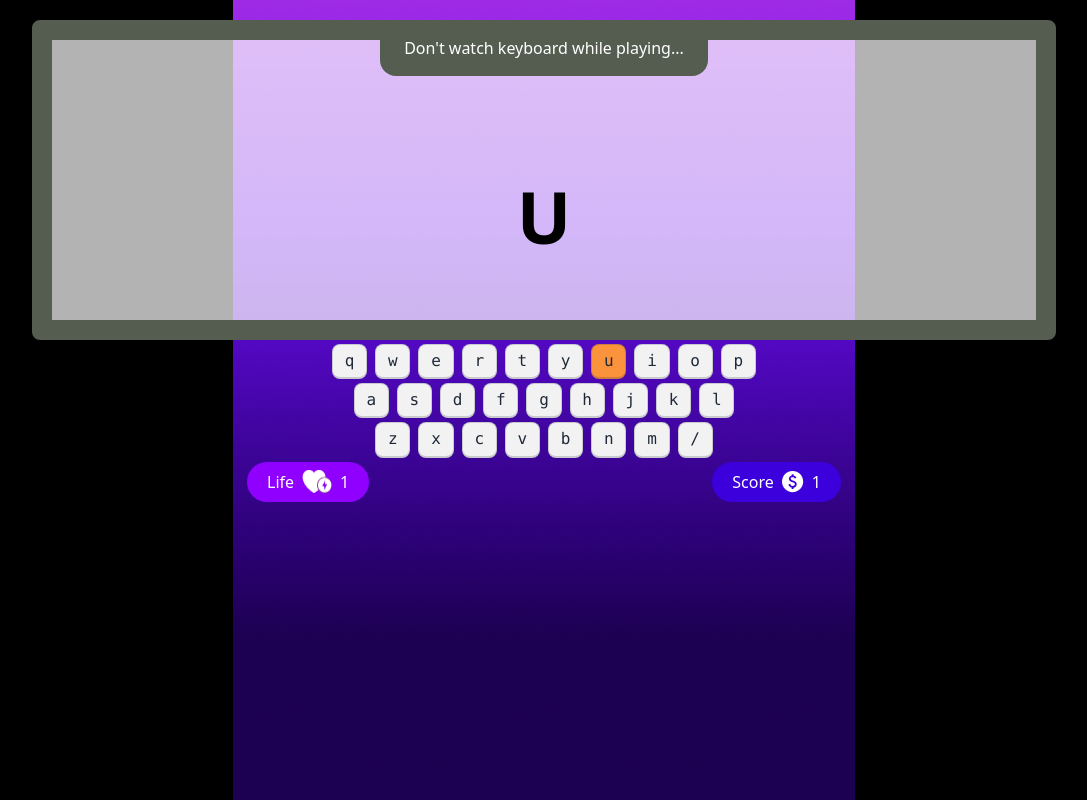
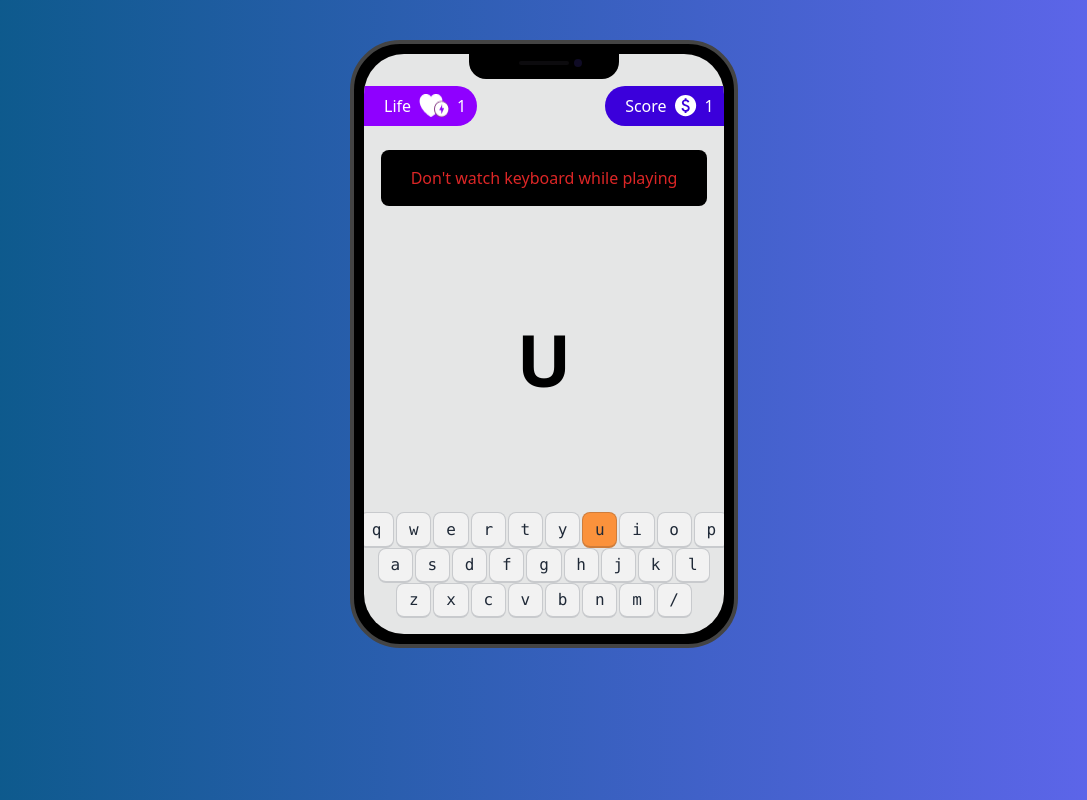
Before and after one commit to NihanShahriarPalock/Alpha-Clash-Game, a plain HTML site: page index.html in a window 1280 px wide. Both pictures are taken after a click on the button "Play Now". Shown: the whole page, without its empty margins (96-1183 px from the left). Drawn offline with nearby package versions, Linux system fonts and the light colour scheme.

Commit message:
Design Changes

```diff
--- a/index.html
+++ b/index.html
@@ -12,7 +12,7 @@
 </head>
 
 <body>
-    <main class="min-h-screen bg-black bg-[url(images/background.png)] bg-no-repeat bg-center">
+    <main class="min-h-screen  bg-gradient-to-r from-sky-800 to-indigo-500 ">
         <section id="dashboard">
             <div class="min-h-screen flex gap-6  flex-col justify-center items-center ">
                 <h1 class="text-8xl text-white">ALPHABET CLASH</h1>
@@ -25,7 +25,7 @@
 
         <section id="gameControl" class="hidden">
             <div class="items-center flex justify-center flex-col gap-7">
-                <div
+                <!-- <div
                     class="artboard artboard-horizontal phone-6 bg-[#ffffffB3] rounded-lg border-[#555D50] border-[20px] mt-5">
                     <div class="flex justify-center">
                         <p class="bg-[#555D50]  text-white -mt-1 pb-4 px-6 rounded-br-2xl rounded-bl-2xl">Don't watch
@@ -36,11 +36,88 @@
                         <p id="currentAlphabet" class="font-extrabold text-black text-7xl">Y</p>
                     </div>
 
+                </div> -->
+
+                <div class="mockup-phone mt-10">
+                    <div class="camera"></div>
+                    <div class="display">
+                        <div class="artboard artboard-demo w-[360px] h-[580px]">
+
+
+                            <!-- Life and Score -->
+                            <div class="flex gap-x-32 mt-8">
+                                <div class="flex text-white bg-[#8F00FF] rounded-r-3xl px-5 py-2 gap-2">
+                                    <p>Life</p>
+                                    <img src="./images/Life-icon.png" alt="Life">
+                                    <p>1</p>
+                                </div>
+
+                                <div class="flex text-white bg-[#3B00DB] rounded-l-3xl  px-5 py-2 gap-2">
+                                    <span>Score</span>
+                                    <img src="./images/score.svg" alt="Score">
+                                    <span>1</span>
+                                </div>
+                            </div>
+
+                            <!-- Warning Message -->
+                            <div class="flex justify-center">
+                                <p class="bg-black font-medium  text-red-600 mt-6 py-4 px-[30px] rounded-lg">Don't watch keyboard while playing</p>
+                            </div>
+
+
+
+                            <div class="flex justify-center items-center h-full">
+                                <p id="currentAlphabet" class="font-extrabold text-black text-7xl">Y</p>
+                            </div>
+
+                        <!-- Keyboard Layout -->
+                            <div class="mb-4">
+                                <div class="flex justify-center gap-[2px]">
+                                    <kbd id="q" class="kbd">q</kbd>
+                                    <kbd id="w" class="kbd">w</kbd>
+                                    <kbd id="e" class="kbd">e</kbd>
+                                    <kbd id="r" class="kbd">r</kbd>
+                                    <kbd id="t" class="kbd">t</kbd>
+                                    <kbd id="y" class="kbd">y</kbd>
+                                    <kbd id="u" class="kbd">u</kbd>
+                                    <kbd id="i" class="kbd">i</kbd>
+                                    <kbd id="o" class="kbd">o</kbd>
+                                    <kbd id="p" class="kbd">p</kbd>
+                                </div>
+                                <div class="flex justify-center gap-[2px]">
+                                    <kbd id="a" class="kbd">a</kbd>
+                                    <kbd id="s" class="kbd">s</kbd>
+                                    <kbd id="d" class="kbd">d</kbd>
+                                    <kbd id="f" class="kbd">f</kbd>
+                                    <kbd id="g" class="kbd">g</kbd>
+                                    <kbd id="h" class="kbd">h</kbd>
+                                    <kbd id="j" class="kbd">j</kbd>
+                                    <kbd id="k" class="kbd">k</kbd>
+                                    <kbd id="l" class="kbd">l</kbd>
+                                </div>
+                                <div class="flex justify-center gap-[2px]">
+                                    <kbd id="z" class="kbd">z</kbd>
+                                    <kbd id="x" class="kbd">x</kbd>
+                                    <kbd id="c" class="kbd">c</kbd>
+                                    <kbd id="v" class="kbd">v</kbd>
+                                    <kbd id="b" class="kbd">b</kbd>
+                                    <kbd id="n" class="kbd">n</kbd>
+                                    <kbd id="m" class="kbd">m</kbd>
+                                    <kbd id="/" class="kbd">/</kbd>
+                                </div>
+                            </div>
+                        </div>
+                    </div>
                 </div>
+
+
+
+
+
             </div>
 
-            <!-- Keyboard Layout -->
-            <div>
+
+            <!-- <div>
 
                 <div class="flex justify-center gap-2 my-1 w-full">
                     <kbd id="q" class="kbd">q</kbd>
@@ -75,10 +152,10 @@
                     <kbd id="m" class="kbd">m</kbd>
                     <kbd id="/" class="kbd">/</kbd>
                 </div>
-            </div>
+            </div> -->
 
-            <!-- Life and Score -->
-            <div class="flex justify-evenly">
+
+            <!-- <div class="flex justify-evenly">
                 <div class="flex text-white bg-[#8F00FF] rounded-3xl px-5 py-2 gap-2">
                     <p>Life</p>
                     <img src="./images/Life-icon.png" alt="Life">
@@ -93,22 +170,23 @@
 
 
                 </div>
-            </div>
+            </div> -->
 
         </section>
 
 
         <section id="result" class="hidden">
 
-              <div class="flex flex-col justify-center items-center min-h-screen">
-                <div class="text-white text-center space-y-6 bg-gradient-to-br from-gray-300 via-gray-800 to-transparent rounded-lg p-11">
+            <div class="flex flex-col justify-center items-center min-h-screen">
+                <div
+                    class="text-white text-center space-y-6 bg-gradient-to-br from-gray-300 via-gray-800 to-transparent rounded-lg p-11">
                     <h1 class="font-extrabold text-6xl">
                         <span>Score: </span><span>14</span>
                     </h1>
                     <button class="btn bg-white text-black py-4 px-8 font-semibold">Play Again</button>
                     <p class="text-center">Practice will make you Pro</p>
                 </div>
-              </div>
+            </div>
 
 
 
```
